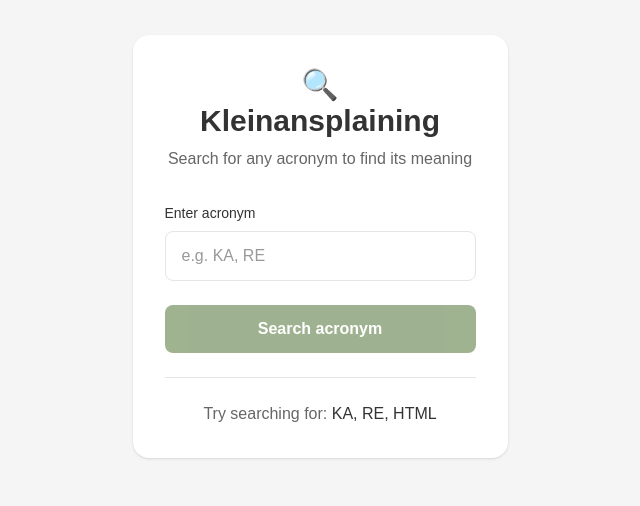
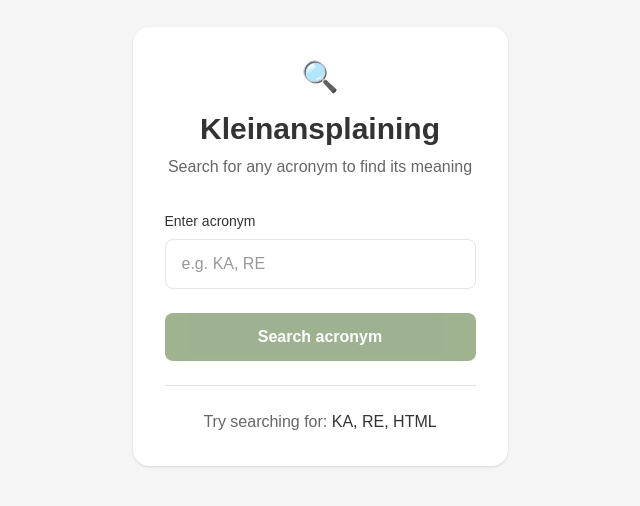
Before and after one commit to totfront/kleinansplaining, a Next.js app: page / in a window 1280 px wide. Shown: the part 154-660 px from the top of the page, without its empty margins (320-960 px from the left). Built offline with nearby package versions, Linux system fonts and the light colour scheme.

Commit message:
feat: proper emoji spacing

```diff
--- a/app/components/EmojiIcon.tsx
+++ b/app/components/EmojiIcon.tsx
@@ -1,8 +1,9 @@
 interface IEmojiIconProps {
   emoji: string;
-  variant?: "success" | "not-found";
 }
 
 export default function EmojiIcon({ emoji }: IEmojiIconProps) {
-  return <span className={"text-3xl mb-l"}>{emoji}</span>;
+  return (
+    <span className={"text-3xl inline-block mb-(--space-m)"}>{emoji}</span>
+  );
 }
--- a/app/globals.css
+++ b/app/globals.css
@@ -6,6 +6,12 @@
 	--ka-dark-green: #0a6916;
 	--ka-dark-green-hover: #609f28;
 	--ka-not-found-bg: #f4f2ef;
+
+	--space-xs: 0.25rem; /* 4px */
+	--space-s: 0.5rem; /* 8px */
+	--space-m: 1rem; /* 16px */
+	--space-l: 1.5rem; /* 24px */
+	--space-xl: 2rem; /* 32px */
 }
 
 @theme inline {
```
